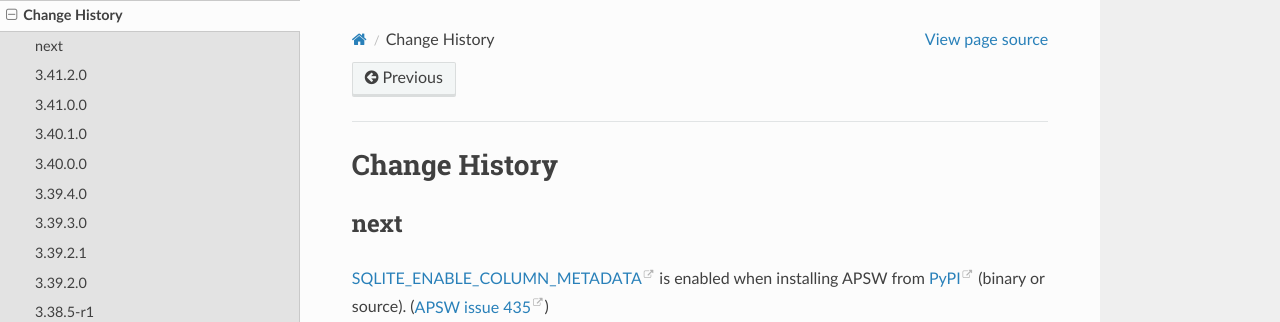
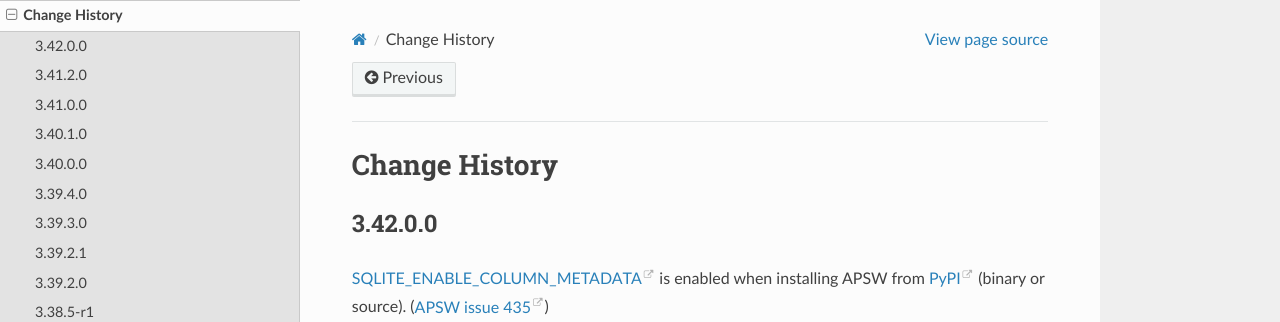
Before and after one commit to rogerbinns/apsw, a Sphinx documentation site: the page built from doc/changes.rst, in a window 1280 px wide and 900 px high. Shown: the top 322 px of the window. Built offline with Sphinx 7.4.7 and the Read the Docs theme 2.0.0, drawn with Linux system fonts in a browser that asks for light colours; pages that are not in the unit, such as notebooks, are missing from menus; the version number is read from the project's files by our own code.

Commit message:
Version bump

```diff
--- a/doc/about.rst
+++ b/doc/about.rst
@@ -3,7 +3,7 @@ About
 
 **APSW** |version| **released** |today|
 
-Use with `SQLite <https://sqlite.org/>`__ 3.41 or later, `Python
+Use with `SQLite <https://sqlite.org/>`__ 3.42 or later, `Python
 <https://www.python.org/downloads/>`__ 3.6 and later.
 
 
--- a/doc/changes.rst
+++ b/doc/changes.rst
@@ -3,8 +3,8 @@ Change History
 
 .. currentmodule:: apsw
 
-next
-====
+3.42.0.0
+========
 
 `SQLITE_ENABLE_COLUMN_METADATA
 <https://www.sqlite.org/compile.html#enable_column_metadata>`__ is
```
Also changed, not shown: 1 other file.
